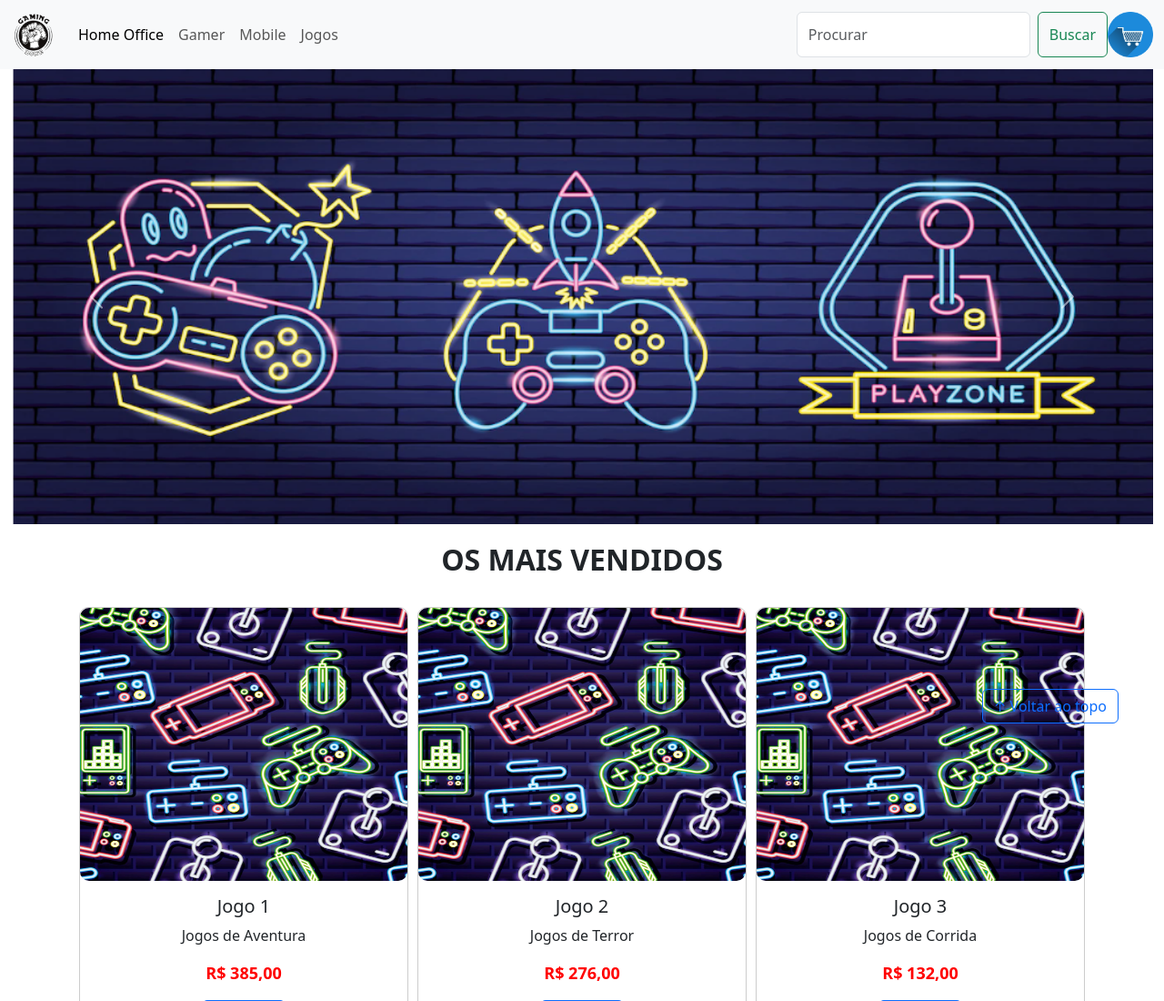
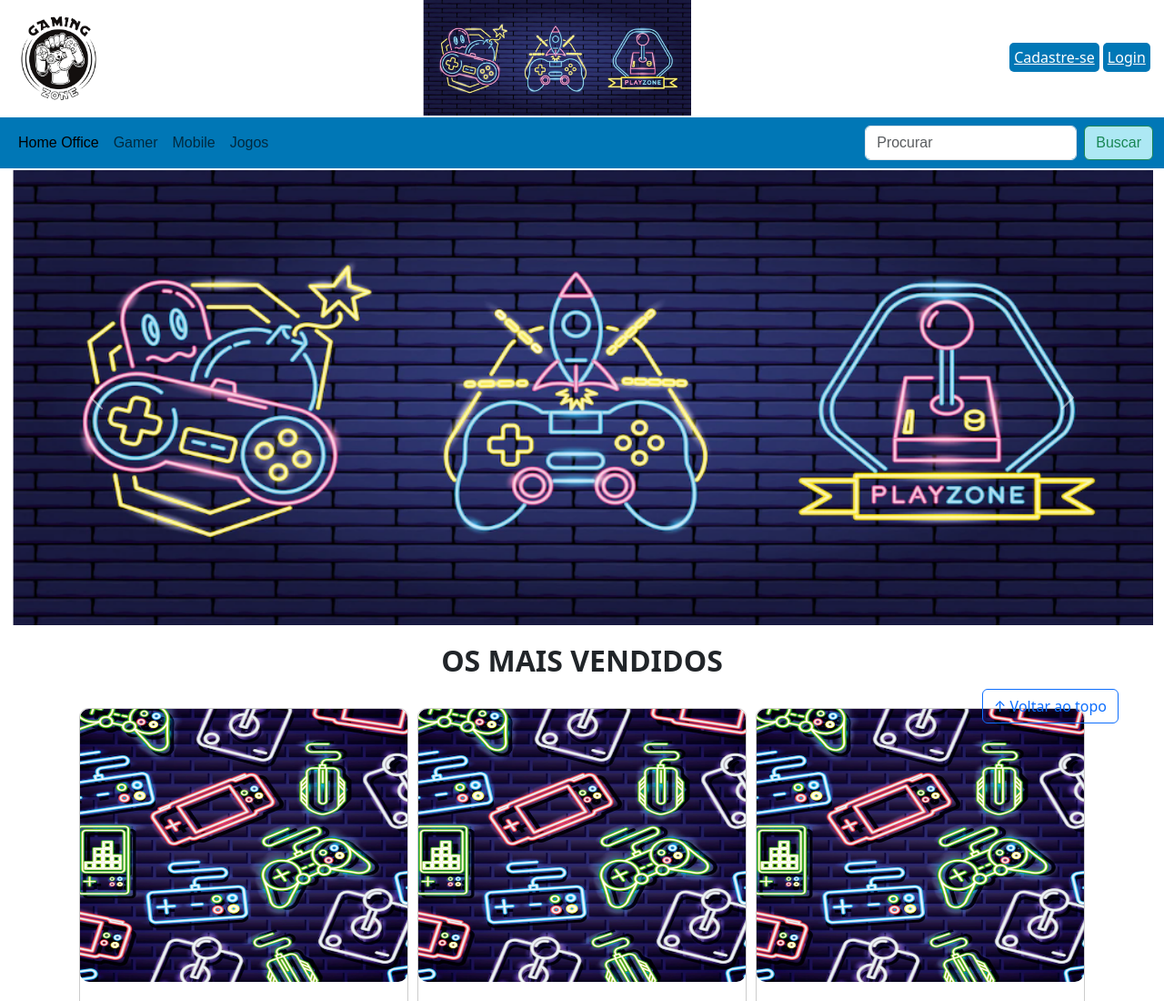
Before and after one commit to marimouramms/atividade-diciplina-codificacao-para-frontend, a plain HTML site: page index.html in a window 1280 px wide. Shown: the top 1100 px of the page at 91% size. Drawn offline with Linux system fonts and the light colour scheme.

Commit message:
Adicionando o topo da página com logo, banner, botões de login e casdastre-se e alteração de estilo do menu de navegação

```diff
--- a/css/estilo.css
+++ b/css/estilo.css
@@ -1,7 +1,42 @@
+body {
+    margin: 0 auto;
+}
+
 /*cabeçalho*/
-header img{
-    height: 50px;
-    width: 50px;
+header #topo {
+    display: flex;
+    flex-direction: row;
+    justify-content: space-around;
+    align-items: center;
+}
+
+header .link-topo {
+    background-color: #0077b6;
+    border-radius: 5px;
+    color: white;
+    padding: 5px;
+}
+header .img-logo{
+    height: 100px;
+    width: 100px;
+    border: none;
+    background: none;
+}
+header .img-logo:hover{
+    cursor: pointer;
+    transform: scale(1.09);
+}
+header .img-banner{
+    position: relative;
+    width: 30%;
+    right: 50%;
+    left: 35%;
+
+
+}
+nav {
+    margin: 2px auto;
+
 }
 
 /*Conteudo principal*/
--- a/index.html
+++ b/index.html
@@ -18,9 +18,19 @@
 
 <body>
   <header>
-    <nav class="navbar navbar-expand-lg bg-body-tertiary">
+    <div id="topo" class="container-fluid">
+      <img class="img-logo" src="./img/logo.png" alt="">
+      <div>
+        <img class="img-banner" src="./img/banner1.PNG" alt="banner">
+      </div>
+      <span>
+        <a class="link-topo" href="login.html" >Cadastre-se</a>
+        <a class="link-topo" href="login.html" >Login</a>
+      </span>
+    </div>
+    <nav class="navbar navbar-expand-lg bg"  style="background-color: #0077b6; font-family: sans-serif; text-align: justify;" >
       <div class="container-fluid">
-        <a class="navbar-brand" href="#"><img src="./img/logo.png"" width=" 80px"></a>
+        <!-- <a class="navbar-brand" href="#"><img src="./img/logo.png"" width=" 80px"></a> -->
         <button class="navbar-toggler" type="button" data-bs-toggle="collapse" data-bs-target="#navbarSupportedContent"
           aria-controls="navbarSupportedContent" aria-expanded="false" aria-label="Toggle navigation">
           <span class="navbar-toggler-icon"></span>
@@ -28,24 +38,23 @@
         <div class="collapse navbar-collapse" id="navbarSupportedContent">
           <ul class="navbar-nav me-auto mb-2 mb-lg-0">
             <li class="nav-item">
-              <a class="nav-link active" aria-current="page" href="#">Home Office</a>
+              <a class="nav-link active" aria-current="page" href="index.html">Home Office</a>
             </li>
             <li class="nav-item">
-              <a class="nav-link" href="#">Gamer</a>
+              <a class="nav-link" href="index.html">Gamer</a>
             </li>
             </li>
             <li class="nav-item">
-              <a class="nav-link" href="#">Mobile</a>
+              <a class="nav-link" href="index.html">Mobile</a>
             </li>
             <li class="nav-item">
-              <a class="nav-link" href="#">Jogos</a>
+              <a class="nav-link" href="index.html">Jogos</a>
             </li>
           </ul>
           <form class="d-flex" role="search">
             <input class="form-control me-2" type="search" placeholder="Procurar" aria-label="Search">
-            <button class="btn btn-outline-success" type="submit">Buscar</button>
-            <a href="#" class="botao-carrinho"><img src="./img/shopping-cart-g0d5f615b5_640.png" alt="botao-carrinho"
-                width="10px" ;"></a>
+            <button class="btn btn-outline-success" style="background-color: #ade8f4;" type="submit">Buscar</button>
+            <!-- <a href="#" class="botao-carrinho"><img src="./img/shopping-cart-g0d5f615b5_640.png" alt="botao-carrinho" style="width: 30px;"></a> -->
           </form>
 
         </div>
@@ -86,32 +95,32 @@
 
       <div class="card-group">
         <div class="card" style="width: 18rem;">
-          <img src="./img/jogo1.PNG" class="card-img-top" alt="...">
+          <img src="./img/jogo1.PNG" class="card-img-top" alt="jogo 1">
           <div class="card-body">
             <h5 class="card-title">Jogo 1</h5>
             <p class="card-text">Jogos de Aventura</p>
             <p class="preco"> R$ 385,00 </p>
-            <a href="#" class="btn btn-primary">Comprar</a>
+            <a href="login.html" class="btn btn-primary">Comprar</a>
           </div>
         </div>
 
         <div class="card" style="width: 18rem;">
-          <img src="./img/jogo1.PNG" class="card-img-top" alt="...">
+          <img src="./img/jogo1.PNG" class="card-img-top" alt="jogo 2">
           <div class="card-body">
             <h5 class="card-title">Jogo 2</h5>
             <p class="card-text">Jogos de Terror</p>
             <p class="preco"> R$ 276,00 </p>
-            <a href="#" class="btn btn-primary">Comprar</a>
+            <a href="login.html" class="btn btn-primary">Comprar</a>
           </div>
         </div>
 
         <div class="card" style="width: 18rem;">
-          <img src="./img/jogo1.PNG" class="card-img-top" alt="...">
+          <img src="./img/jogo1.PNG" class="card-img-top" alt="jogo 3">
           <div class="card-body">
             <h5 class="card-title">Jogo 3</h5>
             <p class="card-text">Jogos de Corrida</p>
             <p class="preco"> R$ 132,00 </p>
-            <a href="#" class="btn btn-primary">Comprar</a>
+            <a href="login.html" class="btn btn-primary">Comprar</a>
           </div>
         </div>
       </div>
--- a/js/jquery-script.js
+++ b/js/jquery-script.js
@@ -11,8 +11,3 @@ $(document).ready(function(){
 
     });
 });
-
-$(function(){
-    03     $("nav").sideNav();
-    04 });
-    05 </script>
--- a/js/script.js
+++ b/js/script.js
@@ -16,7 +16,7 @@ function login() {
     var usuario = document.getElementById("usuario").value;
     var senha = document.getElementById("senha").value;
 
-    if (usuario == 'admin' && senha == '1234') {
+    if (usuario == 'admin' && senha == '123456') {
         window.location = "index.html";
         logado = 1;
 
```
